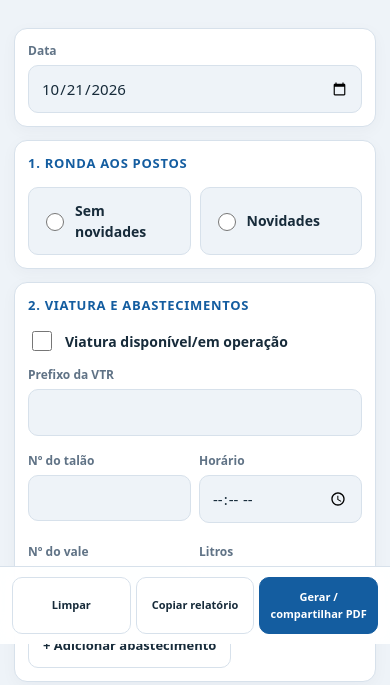
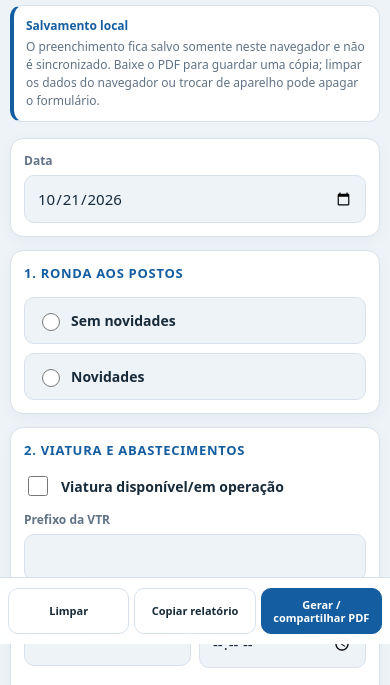
Before and after one commit to carlosgodspeed/plantao-gcm-pages-io, a plain HTML site: page index.html in a window 390 px wide. Shown: the part 200-885 px from the top of the page. Drawn offline with nearby package versions, Linux system fonts and the light colour scheme.

Commit message:
Improve mobile layout and explain local saving

```diff
--- a/index.html
+++ b/index.html
@@ -46,8 +46,10 @@ textarea{min-height:96px;resize:vertical}
 input:focus,textarea:focus,select:focus{outline:0;border-color:var(--ac);box-shadow:0 0 0 3px color-mix(in srgb,var(--ac) 18%,transparent)}
 .row{display:grid;grid-template-columns:repeat(2,minmax(0,1fr));gap:10px}
 .row3{display:grid;grid-template-columns:repeat(3,minmax(0,1fr));gap:10px}
-.opt{display:flex;gap:9px}
-.opt label{flex:1;margin:0;color:var(--tx);font-size:14px;border:1px solid var(--bd);border-radius:10px;padding:12px;display:flex;align-items:center;gap:8px;background:var(--bg)}
+.row>* ,.row3>*{min-width:0}
+input,select,textarea{min-width:0;max-width:100%}
+.opt{display:flex;flex-wrap:wrap;gap:9px}
+.opt label{flex:1 1 140px;min-width:0;margin:0;color:var(--tx);font-size:14px;border:1px solid var(--bd);border-radius:10px;padding:12px;display:flex;align-items:center;gap:8px;background:var(--bg)}
 .opt input{width:18px;height:18px;accent-color:var(--ac);flex-shrink:0}
 .chk{display:flex;align-items:center;gap:10px;color:var(--tx);font-size:14px;margin:8px 0}
 .chk input{width:20px;height:20px;accent-color:var(--ac)}
@@ -77,7 +79,8 @@ canvas{width:100%;height:150px;background:var(--bg);border:1px dashed var(--bd);
 #msg{text-align:center;color:var(--ok);font-size:13px;min-height:20px;padding:5px}
 #out{display:none;width:100%;min-height:200px;margin-top:8px}
 @media(min-width:650px){main{padding-left:20px;padding-right:20px}.bar button{font-size:14px}.row3{grid-template-columns:repeat(3,minmax(0,1fr))}}
-@media(max-width:390px){section{padding:13px;border-radius:13px}.row{gap:8px}.bar{gap:5px}.bar button{font-size:11px}.status-pill{font-size:10px}}
+@media(max-width:520px){header{padding:16px 13px 14px}.brandline{gap:7px;letter-spacing:.08em}.brandmark{flex:0 0 34px}.status-pill{font-size:10px;padding:4px 7px}main{padding-left:10px;padding-right:10px}section{padding:13px;border-radius:13px}.row,.row3{gap:8px}.row3{grid-template-columns:repeat(2,minmax(0,1fr))}.opt{flex-direction:column}.opt label{flex-basis:auto}.notice{display:block;padding:11px 12px}.notice strong{display:block;margin:0 0 3px}.bar{gap:5px;padding-left:8px;padding-right:8px}.bar button{min-width:0;white-space:normal;overflow-wrap:anywhere;line-height:1.2;padding:9px 4px;font-size:11px}.fotos{grid-template-columns:repeat(auto-fit,minmax(64px,1fr))!important}}
+@media(max-width:360px){.row,.row3{grid-template-columns:minmax(0,1fr)}h1{font-size:25px}.bar button{font-size:10px}}
 </style>
 </head>
 <body>
@@ -87,6 +90,8 @@ canvas{width:100%;height:150px;background:var(--bg);border:1px dashed var(--bd);
 <p class="intro">Registre as atividades do turno com clareza, padronização e organização. Preencha apenas os campos aplicáveis; as informações são salvas neste aparelho.</p>
 </header>
 <main>
+<div class="notice storage-note" role="note"><strong>Salvamento local</strong><span>O preenchimento fica salvo somente neste navegador e não é sincronizado. Baixe o PDF para guardar uma cópia; limpar os dados do navegador ou trocar de aparelho pode apagar o formulário.</span></div>
+
 
 <section>
 <label for="data" style="margin-top:0">Data</label>
```
